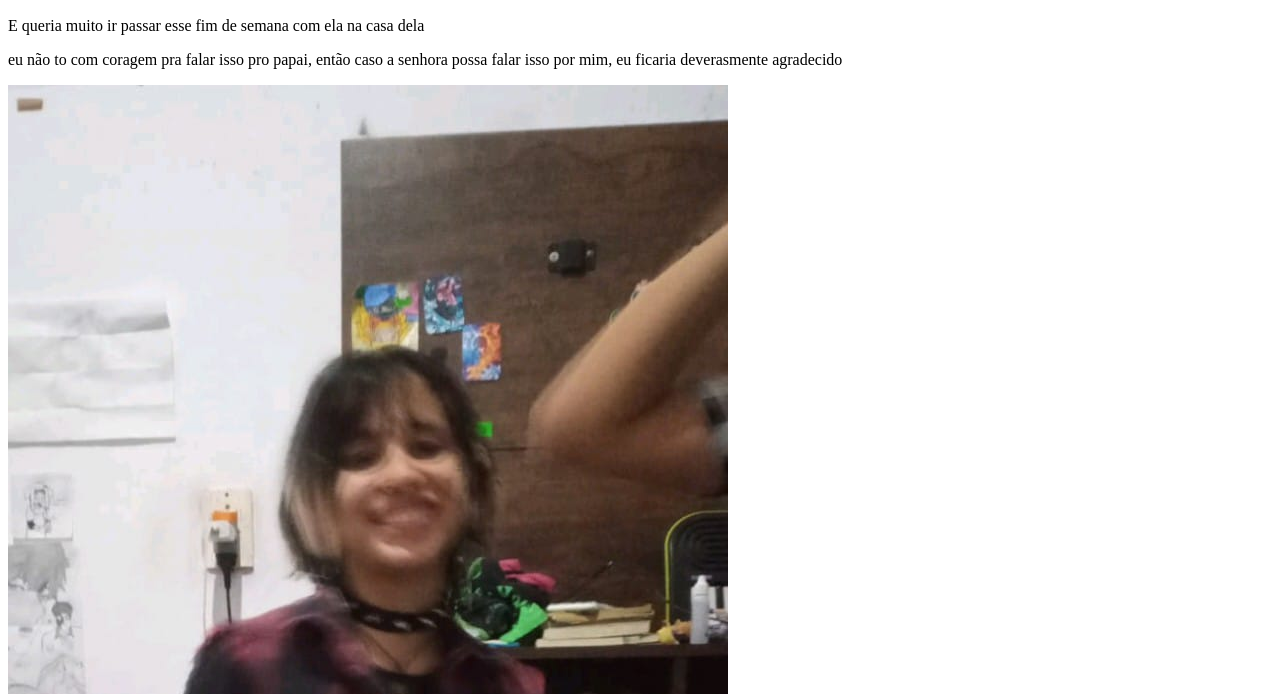
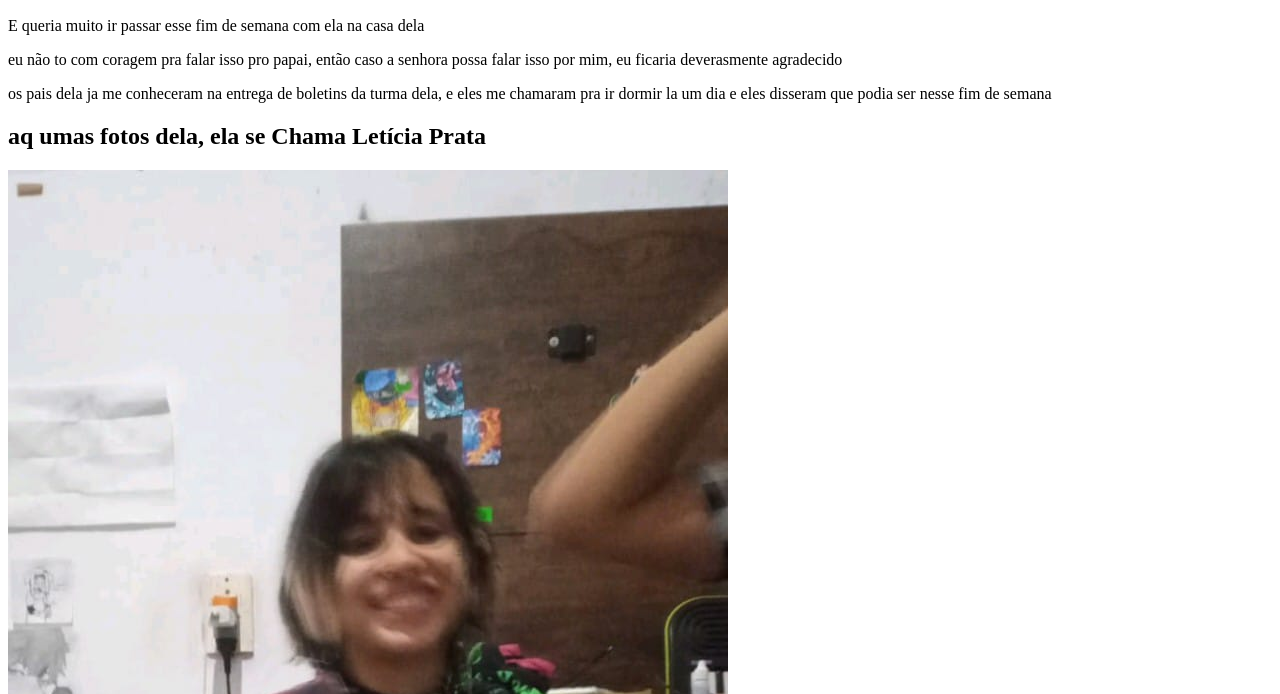
Before and after one commit to HiroshiiNakano/Lesgoo, a plain HTML site: page index.html in a window 1280 px wide. Shown: the part 106-800 px from the top of the page. Drawn offline with Linux system fonts and the light colour scheme.

Commit message:
Update index.html

```diff
--- a/index.html
+++ b/index.html
@@ -10,10 +10,10 @@
     <h1>Mãe eu to namorando</h1>
     <h3 style="font-size: 20px;"> e tenta falar com o pai, não agora, so mais tarde quando forem dormir ou sei la, so não to conseguindo falar com ele
     </h3>
-
     <p>E queria muito ir passar esse fim de semana com ela na casa dela</p>
     <p>eu não to com coragem pra falar isso pro papai, então caso a senhora possa falar isso por mim, eu ficaria deverasmente agradecido</p>
-
+    <p>os pais dela ja me conheceram na entrega de boletins da turma dela, e eles me chamaram pra ir dormir la um dia e eles disseram que podia ser nesse fim de semana </p>
+    <h2>aq umas fotos dela, ela se Chama Letícia Prata</h2>
     <img src="Let.jpeg">
     <img src="Let prata.jpeg">
 </body>
```
